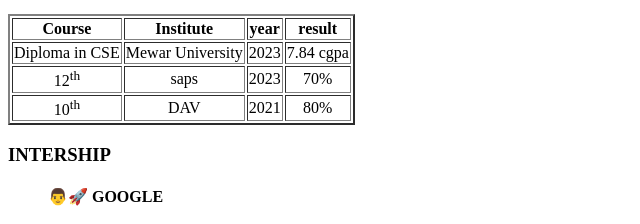
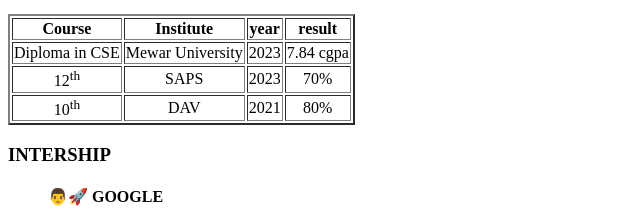
Before and after one commit to kamalhassnain/Resume, a plain HTML site: page index.html in a window 1280 px wide. Shown: the part 188-412 px from the top of the page, 0-640 px from the left. Drawn offline with Linux system fonts and the light colour scheme.

Commit message:
Update index.html

```diff
--- a/index.html
+++ b/index.html
@@ -33,7 +33,7 @@
                 </tr>
                 <tr>
                     <td><center>12<sup>th</sup></center></td>
-                    <td><center>saps</center></td>
+                    <td><center>SAPS</center></td>
                     <td>2023</td>
                     <td><center>70%</center></td>
                 </tr>
```
